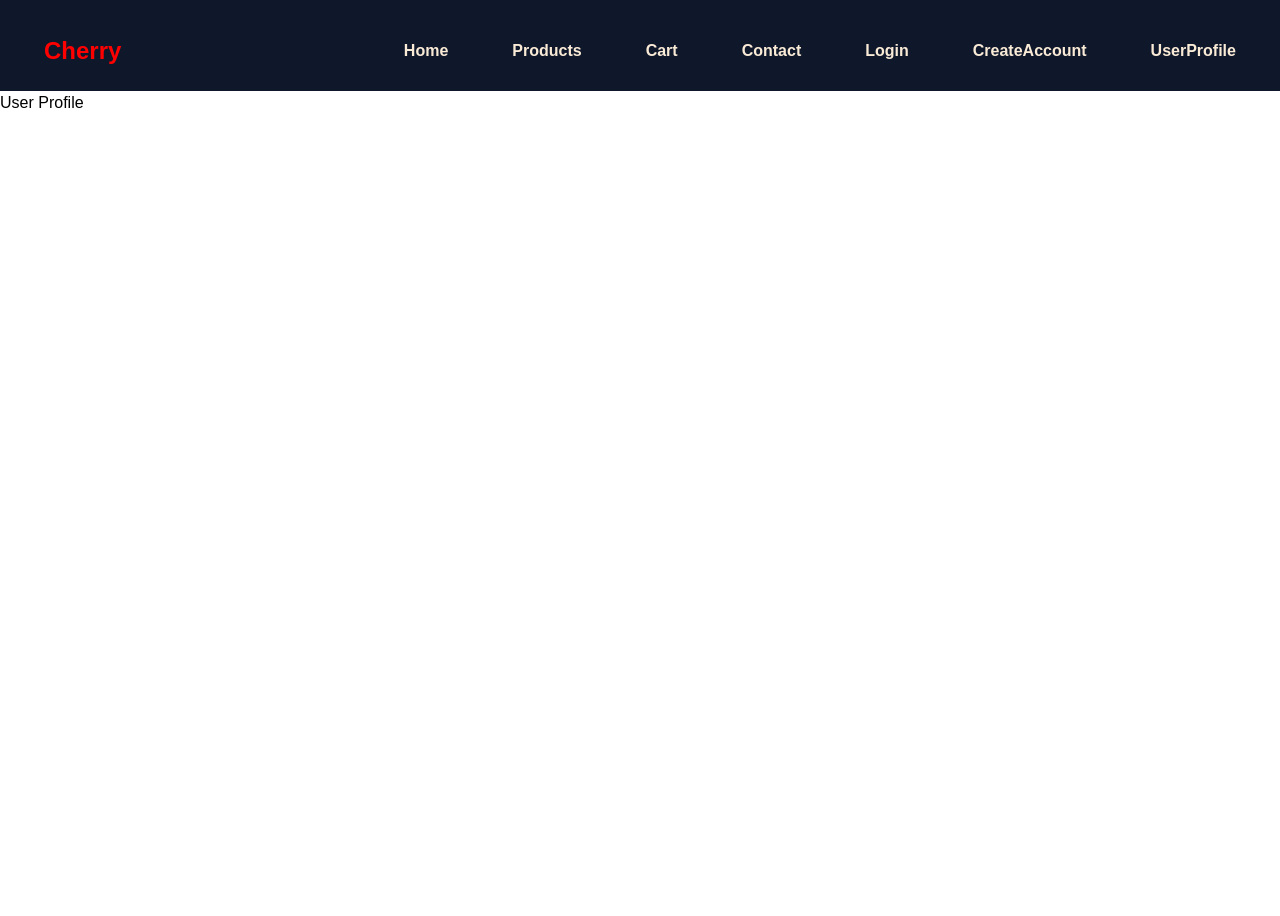
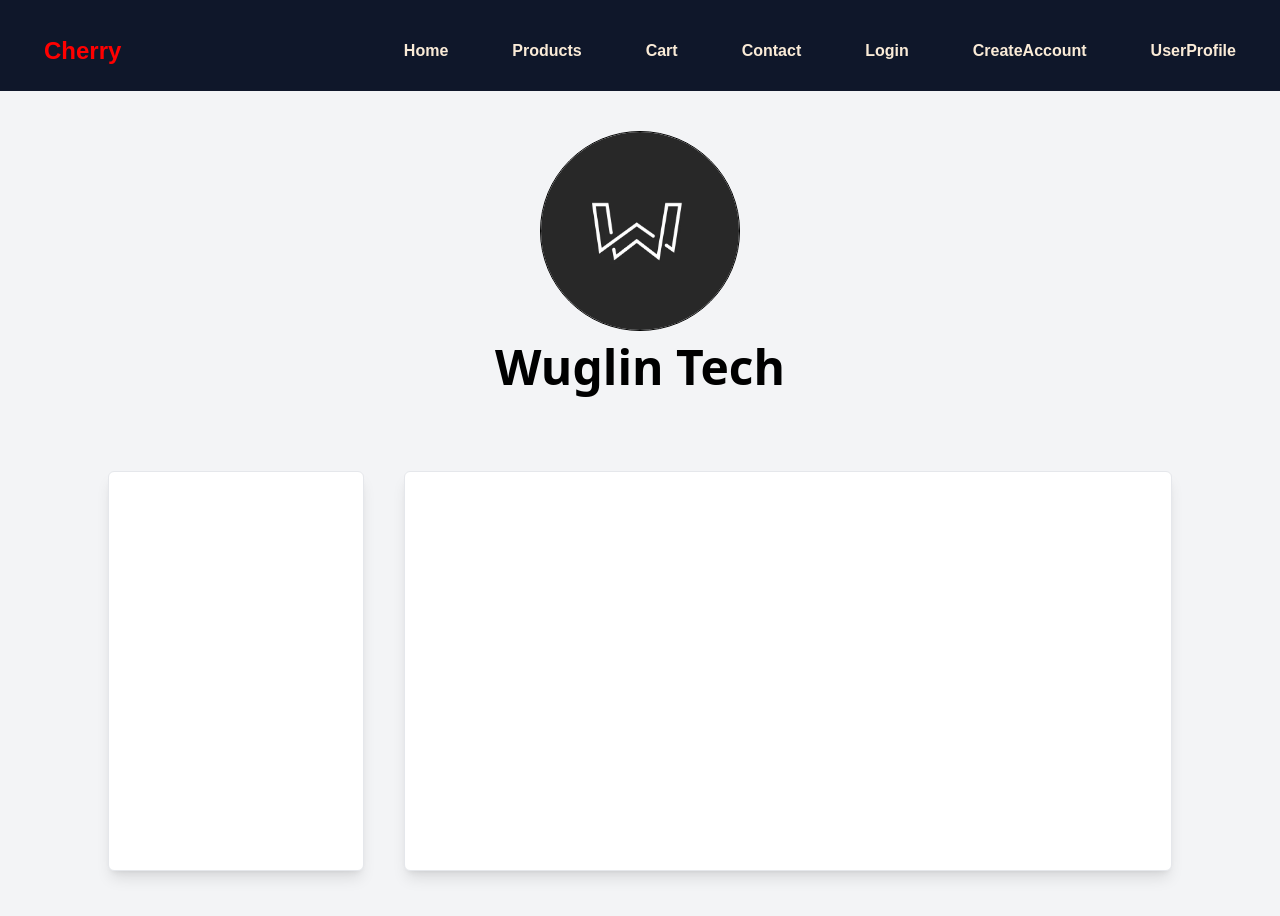
Before and after one commit to mphatsoadamson/Cherry, a React (Create React App) app: page /UserProfile in a window 1280 px wide. Shown: the top 916 px of the page. Before the commit the page ends 800 px from the top, so only its background shows below. Built offline with nearby package versions, Linux system fonts and the light colour scheme.

Commit message:
Created UserProfile Page

```diff
--- a/src/pages/UserProfile/UserProfile.jsx
+++ b/src/pages/UserProfile/UserProfile.jsx
@@ -1,9 +1,49 @@
-import React from "react";
+import React from 'react'
+import { useParams } from 'react-router-dom'
 
-export default function UserProfile(){
-    return(
-        <div>
-            User Profile
-        </div>
+import img from "./wuglin.jpg"
+
+const UserProfile = () => {
+
+    const {activepage} = useParams()
+   return (
+
+          <div className = 'flex flex-col bg-gray-100 '>
+            <div className='profile_img text-center py-10'>
+                <div className = "flex flex-col justify-center items-center">
+                    <div className='flex flex-row'>
+                    <div className='relative rounded-full border border-black' style={{width: '200px', height: '200px'}}>
+                            <img className='rounded-full w-full h-full object-cover' src={img}/>
+                    </div>
+
+
+                    </div>
+                       <label htmlFor='' className='font-sans font-bold mt-3 text-5xl '>Wuglin Tech</label>
+
+
+                </div>
+            </div>
+
+
+
+
+
+
+
+
+
+            <div className = 'flex justify-center w-full mt-10 mb-40 gap-10'>
+                <div className = 'w-1/5 border border-crimson-300 min-h-[50vh] bg-white shadow-lg rounded-md overflow-hidden '>
+
+                </div>
+                <div className = 'w-3/5 border border-crimson-300 min-h-[50vh] bg-white shadow-lg rounded-md overflow-hidden'>
+
+                </div>
+            </div>
+
+
+          </div>
     )
 }
+
+export default UserProfile
```
Also changed, not shown: src/pages/UserProfile/wuglin.jpg (added).
